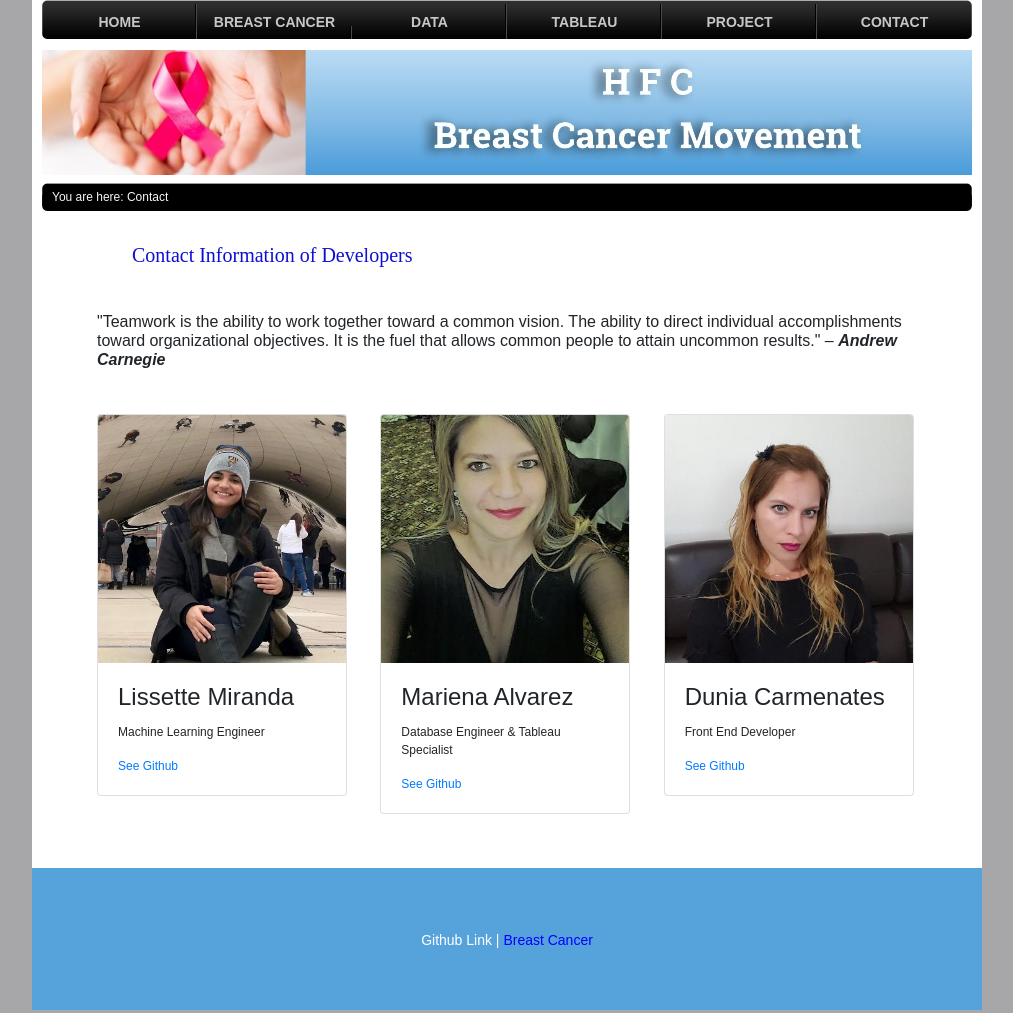
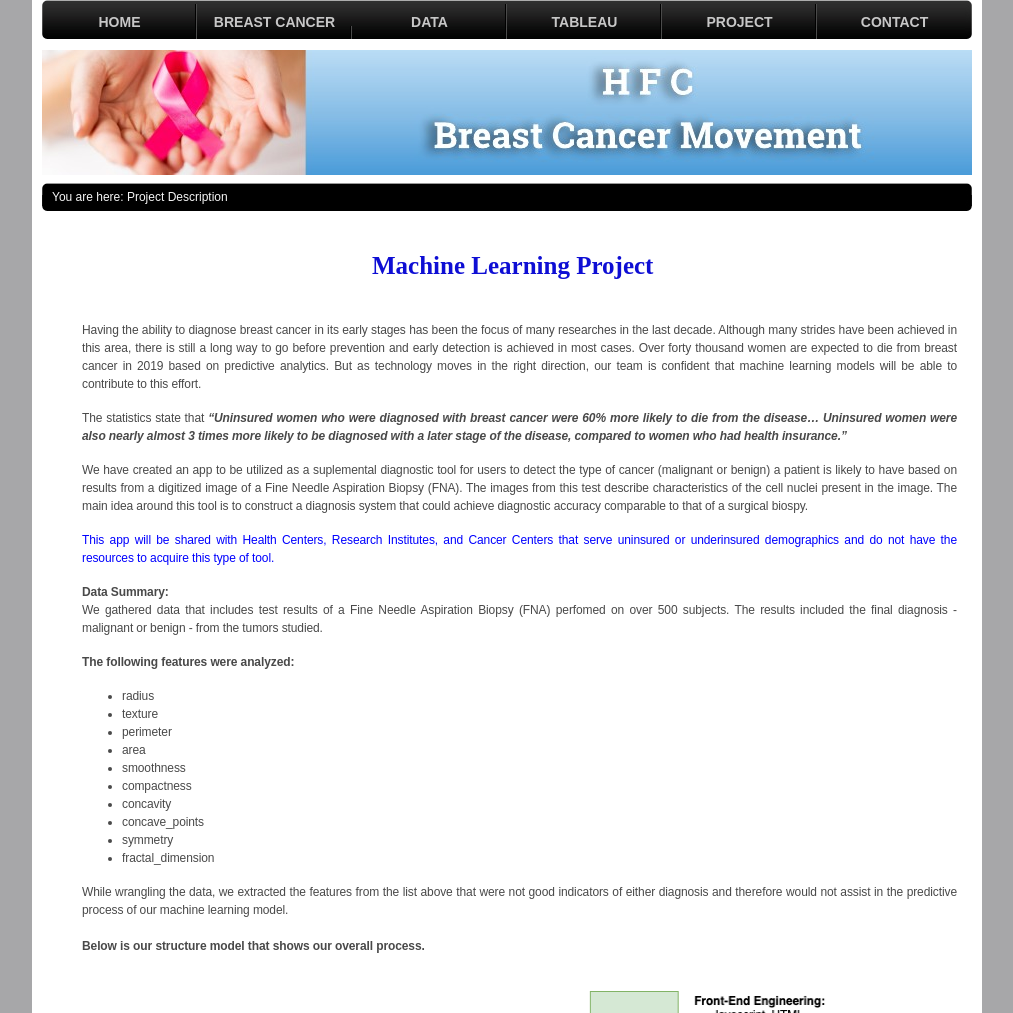
Before and after one commit to lmiranda1107/ml_final_project, a plain HTML site: page templates/pdescription.html in a window 1280 px wide. Shown: the top 1013 px of the page, without its empty margins (133-1146 px from the left). Drawn offline with nearby package versions, Linux system fonts and the light colour scheme.

Commit message:
last update

```diff
--- a/Resources/styles.css
+++ b/Resources/styles.css
@@ -215,6 +215,11 @@ img
 {
 	overflow: hidden;
 	margin-bottom: 15px;
+	text-align: left;
+	color: #a7a8a8;
+	font-family: Arial;
+	font-size: 14px;
+
 }
 
 
@@ -241,14 +246,20 @@ img
 {
 	border-left: 1px solid #d1d1d1;
 	border-right: 1px solid #d1d1d1;
-
 	overflow: hidden;
 	background-color: #f0f0f0;
+
+}
+
+.mcbox01 ul li:last-child
+{
+	border-bottom: none;
 }
 .mc01c ul
 {
 	margin: 0px 15px 0px 15px;
 	padding: 0px;
+
 }
 .mc01c li
 {
@@ -262,16 +273,17 @@ img
 {
 	border-left: 1px solid #d1d1d1;
 	border-right: 1px solid #d1d1d1;
-
 	overflow: hidden;
 	background-color: #f0f0f0;
 }
+
 .mc01cc li
 {
 	list-style-type: square;
 	font-family: Arial;
 	font-size: 12px;
 	padding-top: 15px;
+
 }
 .mc01cc a
 {
@@ -401,15 +413,16 @@ img
 .mc0201
 {
 	font-family: 'Times New Roman', Times, serif;
-	font-size: 20px;
+	font-size: 25px;
 	color: rgb(14, 14, 212);
 	float: left;
 	padding-left: 100px;
+	image-orientation: initial;
 	}
 
 .text-center{
 	font-family: 'Times New Roman', Times, serif;
-	font-size: 20px;
+	font-size: 25px;
 	color: rgb(14, 14, 212);
 	float: center;
 
@@ -532,7 +545,54 @@ select
 .tex{
 	margin-left: 50px;
 	margin-right:40px;
+	font-family: Arial;
+	font-size: 20px;
+	color: black;
 
+}
+
+.clearfix {
+	overflow: auto;
+  }
+
+.img2 {
+	float: right;
+	padding-left: 10px;
+  }
+
+.imgDesc{
+	margin-left: 15px;
+	padding-top: 20px;
+	padding-bottom: 20px;
+}
+
+.mctext{
+	font-size: 12px;
+	color: #494949;
+	margin-left: 30px;
+	margin-right: 25px;
+	line-height: 18px;
+	letter-spacing: -0.1px;
+	width: fit-content;
+	padding-top: 30px;
+}
+
+.textn{
+	color: blue;
+
+}
+.card-title{
+
+	font-size: 20px;
+}
+
+.card-text{
+
+	font-size: 14px;
+}
+
+.card-body{
+	font-family: 'Times New Roman', Times, serif;
 }
 
 /* footer */
--- a/templates/pdescription.html
+++ b/templates/pdescription.html
@@ -9,7 +9,11 @@
 <script src="https://cdnjs.cloudflare.com/ajax/libs/popper.js/1.14.7/umd/popper.min.js"></script>
 <script src="https://maxcdn.bootstrapcdn.com/bootstrap/4.3.1/js/bootstrap.min.js"></script>
 <link href="../Resources/styles.css" rel="stylesheet" type="text/css" />
+<link rel="icon" href="icon_path" type="image/icon type">
 </head>
+ <!-- add icon link -->
+ <link rel = "icon" href =
+ "../Resources/image/icon.png" type = "image/x-icon">
 <body>
 <div class="size">
   <div class="header">
@@ -17,7 +21,7 @@
       <div class="mnm">
         <ul>
           <li><a href="../index.html">HOME</a></li>
-          <li><a href=""target="_blank">BREAST CANCER APP</a></li>
+          <li><a href="https://hfc-breast-cancer-movement.herokuapp.com/"target="_blank">BREAST CANCER APP</a></li>
           <li><a href="index-dataTables.html">DATA</a></li>
           <li><a href="https://public.tableau.com/profile/mariena#!/vizhome/HFCBreastCancerMovement/Dashboard1"target="_blank">TABLEAU</a></li>
           <li><a href="pdescription.html">PROJECT </a></li>
@@ -29,76 +33,68 @@
   <div class="content">
     <div class="cmainimg"> <img alt="" src="../Resources/image/Banner01.jpeg" /> </div>
     <div class="submenu" style="left: 0px; top: 0px"> <img class="snimgl" src="../Resources/image/img_96.jpg" alt="" /> <img class="snimgr" src="../Resources/image/img_107.jpg" alt="" />
-      <div class="subtext"> <p>You are here: Contact</p> </div>
+      <div class="subtext"> <p>You are here: Project Description</p> </div>
+      <div class="subimag" style="width: 41px; height: 51px">
+    </div>
     </div>
   <div class="mcontent">
+    <div class="mc02 ">
+      <div class="mc0201"> <b style="padding-left:220px">Machine Learning Project</b></div> <br>
+      <div class="mc0202" style="width: 18px; height: 15px"> &nbsp; </div>
+      <div class="mctext">
 
-      <section> <br>
-          <div class="mc0201" > Contact Information of Developers </div> <br> <br> <br><br>
+        <h6 style="color:rgb(216, 12, 172)"></h6> <br>
+        <p>Having the ability to diagnose breast cancer in its early stages has been the focus of many researches
+          in the last decade. Although many strides have been achieved in this area, there is still a long way to
+          go before prevention and early detection is achieved in most cases. Over forty thousand women are expected
+          to die from breast cancer in 2019 based on predictive analytics. But as technology moves in the right
+          direction, our team is confident that machine learning models will be able to contribute to this effort.</p>
+
+        <p>The statistics state that <i><b>“Uninsured women who were diagnosed with breast cancer were 60% more likely to
+          die from the disease… Uninsured women were also nearly almost 3 times more likely to be diagnosed with a
+          later stage of the disease, compared to women who had health insurance.”</b></i></p>
+        <p>We have created an app to be utilized as a suplemental diagnostic tool for users to detect the type of
+          cancer (malignant or benign) a patient is likely to have based on results from a digitized image of a
+          Fine Needle Aspiration Biopsy (FNA). The images from this test describe characteristics of the cell
+          nuclei present in the image. The main idea around this tool is to construct a diagnosis system that
+          could achieve diagnostic accuracy comparable to that of a surgical biospy.
+        </p>
+        <div class= "textn">
+        <p>This app will be shared with Health Centers, Research Institutes, and Cancer Centers that serve uninsured or
+          underinsured demographics and do not have the resources to acquire this type of tool.</p> </div>
+        <p><b>Data Summary:</b><br>
+            We gathered data that includes test results of a Fine Needle Aspiration Biopsy (FNA) perfomed on over 500 subjects.
+            The results included the final diagnosis - malignant or benign - from the tumors studied.</p>
+        <p><b>The following features were analyzed:</b>
+        <ul>
+        <li>radius</li>
+        <li>texture </li>
+        <li>perimeter</li>
+        <li>area </li>
+        <li>smoothness </li>
+        <li>compactness</li>
+        <li>concavity</li>
+        <li>concave_points</li>
+        <li>symmetry</li>
+        <li>fractal_dimension</li>
+        </ul>
+       </p>
+      <p>While wrangling the data, we extracted the features from the list above that were not good indicators
+        of either diagnosis and therefore would not assist in the predictive process of our machine learning model.<br><br>
+        <b>Below is our structure model that shows our overall process.</b> </p>
 
 
-      <div class="container" >
-        <div class="tex">
-      <h6>"Teamwork is the ability to work together toward a common vision. The ability to direct individual accomplishments toward organizational objectives.
-          It is the fuel that allows common people to attain uncommon results." – <i><b>Andrew Carnegie</b></Andrew></i> </h6> <br><br>
-        </div>
-      <div class="container-fluid">
-        <div class="row align-items">
-
-
-              <div class= "col-md-4">
-              <div class="card" style="width:250px"   >
-                <img class="card-img-top" src="../Resources/image/Miranda.jpg" alt="Card image" style="width:100%">
-                <div class="card-body">
-                  <h4 class="card-title">Lissette Miranda </h4>
-                  <p class="card-text">Machine Learning Engineer</p>
-                  <a href="#" class="https://github.com/lmiranda1107"> See Github</a>
-                </div>
-              </div>
-            </div> <br>
-
-
-            <div class= "col-md-4">
-                <div class="card" style="width:250px"  >
-                 <img class="card-img-top" src="../Resources/image/Mariena.jpg" alt="Card image" style="width:100%">
-                 <div class="card-body">
-                   <h4 class="card-title">Mariena Alvarez</h4>
-                   <p class="card-text">Database Engineer & Tableau Specialist</p>
-                   <a href="#" class="https://github.com/Marie0615"> See Github</a>
-                 </div>
-               </div>
-             </div> <br>
-
-             <div class= "col-md-4">
-                <div class="card" style="width:250px" >
-                 <img class="card-img-top" src="../Resources/image/Dunia.jpg" alt="Card image" style="width:100%">
-                 <div class="card-body">
-                   <h4 class="card-title">Dunia Carmenates </h4>
-                   <p class="card-text">Front End Developer</p>
-                   <a href="#" class="https://github.com/Carmenates88"> See Github</a>
+        <div class=imgDesc>
+        <img src="../Resources/image/describ.png"  alt="Description" width="850" height="750"> <br>
       </div>
       </div>
     </div>
-
  </div>
 </div>
-
-             </section>
-
-             <br>
-             <br>
-             <br>
-
-
-
-
-
-
+<div class="footer" >
+<font color="white">Github Link | <a style="color: blue"
+href="https://github.com/lmiranda1107/ml_final_project/"target="_blank">Breast Cancer </a></font></div>
 </div>
-    </div>
-
-    <div class="footer"
-    <font color="white">Github Link | <a style="color: blue" href="https://github.com/lmiranda1107/ml_final_project/" target="_blank">Breast Cancer </a></font></div>
 </div>
 </div>
 </body>
```
Also changed, not shown: index.html (+20 -19 lines), templates/contact.html (+12 -7 lines), templates/index-dataTables.html (+7 -2 lines), templates/resources.html (+10 -5 lines), Resources/image/breastcancer.jpg (added), Resources/image/describ.png (added), Resources/image/icon.png (added). Lines whose indentation alone changed are shown as unchanged.
